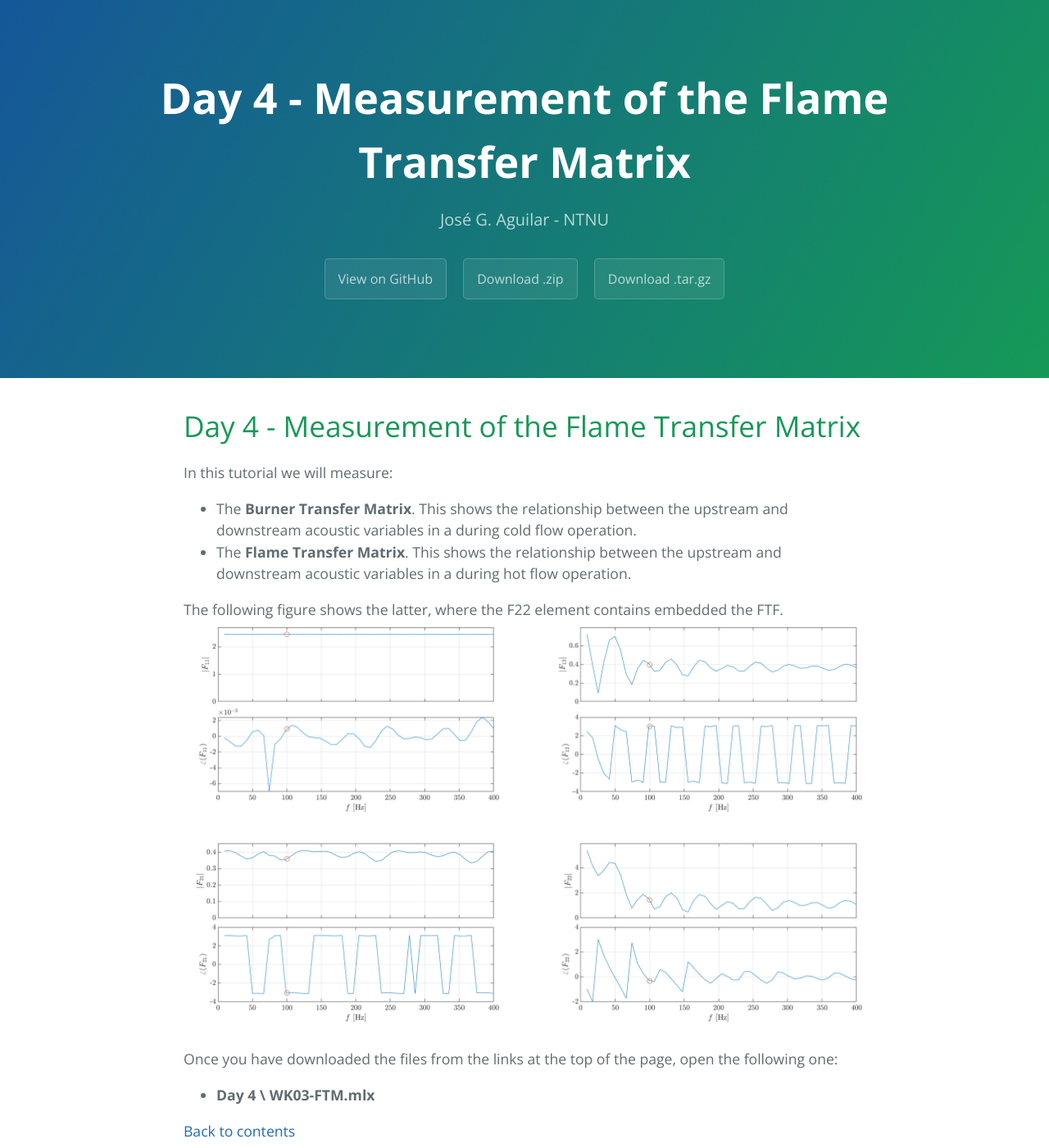
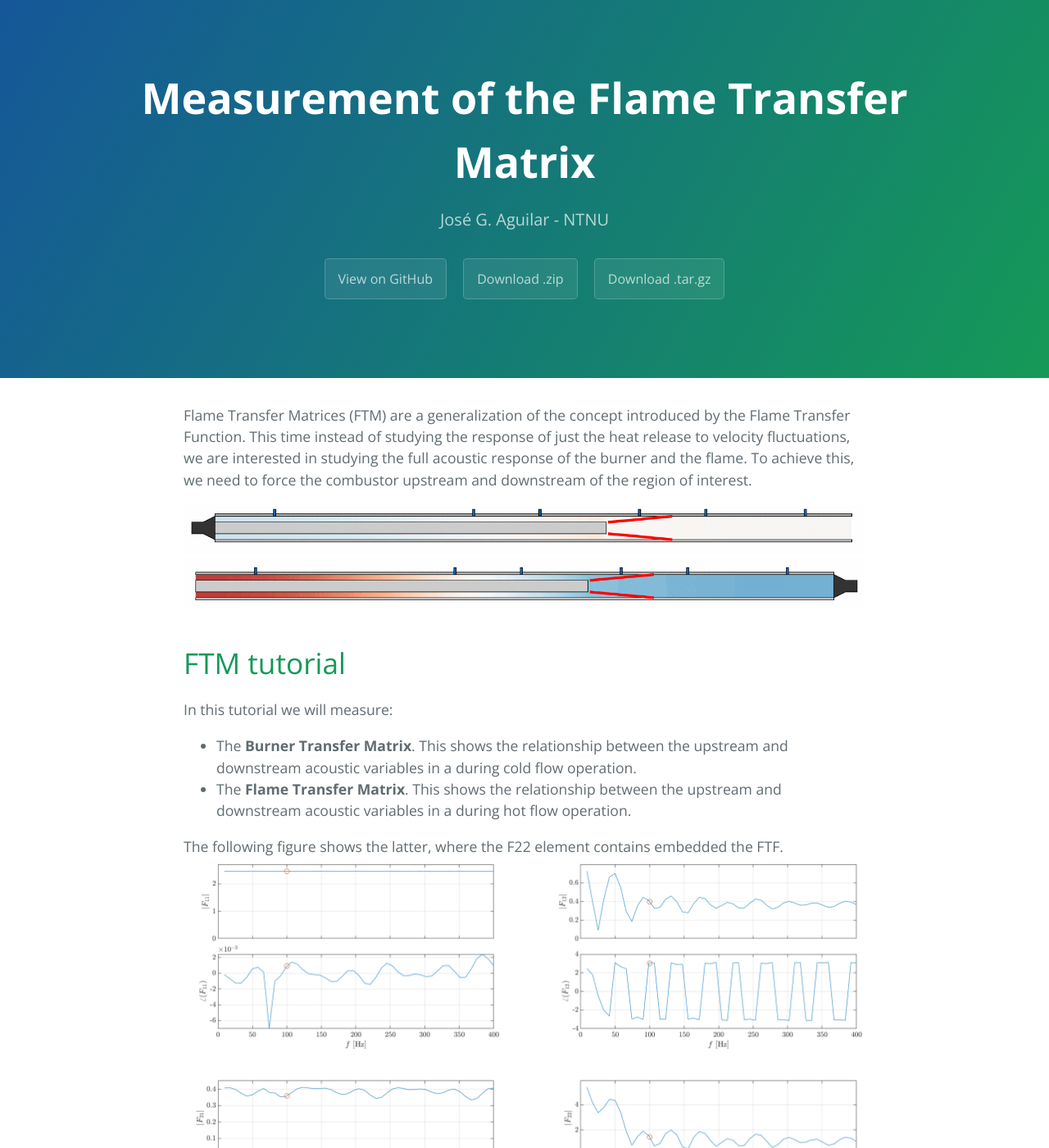
Before and after one commit to xoeg/Flame-Transfer-Function-Tutorial, a Jekyll site: the page built from FTM.md, in a window 1280 px wide and 1400 px high. Shown: the whole window at 82% size. Built offline with Jekyll 4.4.1, drawn with Linux system fonts in a browser that asks for light colours; some of the changed text lies outside the part shown.

Commit message:
Updated pages FTF, FTM, MMM

```diff
--- a/FTM.md
+++ b/FTM.md
@@ -1,9 +1,14 @@
 ---
 layout: default
-title: Day 4 -  Measurement of the Flame Transfer Matrix
+title: Measurement of the Flame Transfer Matrix
 description: José G. Aguilar - NTNU
 ---
-# Day 4 - Measurement of the Flame Transfer Matrix
+Flame Transfer Matrices (FTM) are a generalization of the concept introduced by the Flame Transfer Function. This time instead of studying the response of just the heat release to velocity fluctuations, we are interested in studying the full acoustic response of the burner and the flame. To achieve this, we need to force the combustor upstream and downstream of the region of interest.
+
+![FTM_UF_gif](/assets/FTM_UF_HF_CO.gif)
+![FTM_DF_gif](/assets/FTM_DF_HF_CO.gif)
+
+# FTM tutorial
 In this tutorial we will measure:
 * The **Burner Transfer Matrix**. This shows the relationship between the upstream and downstream acoustic variables in a during cold flow operation.
 * The **Flame Transfer Matrix**. This shows the relationship between the upstream and downstream acoustic variables in a during hot flow operation.
```
Also changed, not shown: other parts of FTM.md (+1 -1 lines), FTF.md (+5 -35 lines), MMM.md (+2 -40 lines), assets/FTM_DF_HF_CO.gif (added), assets/FTM_UF_HF_CO.gif (added).
